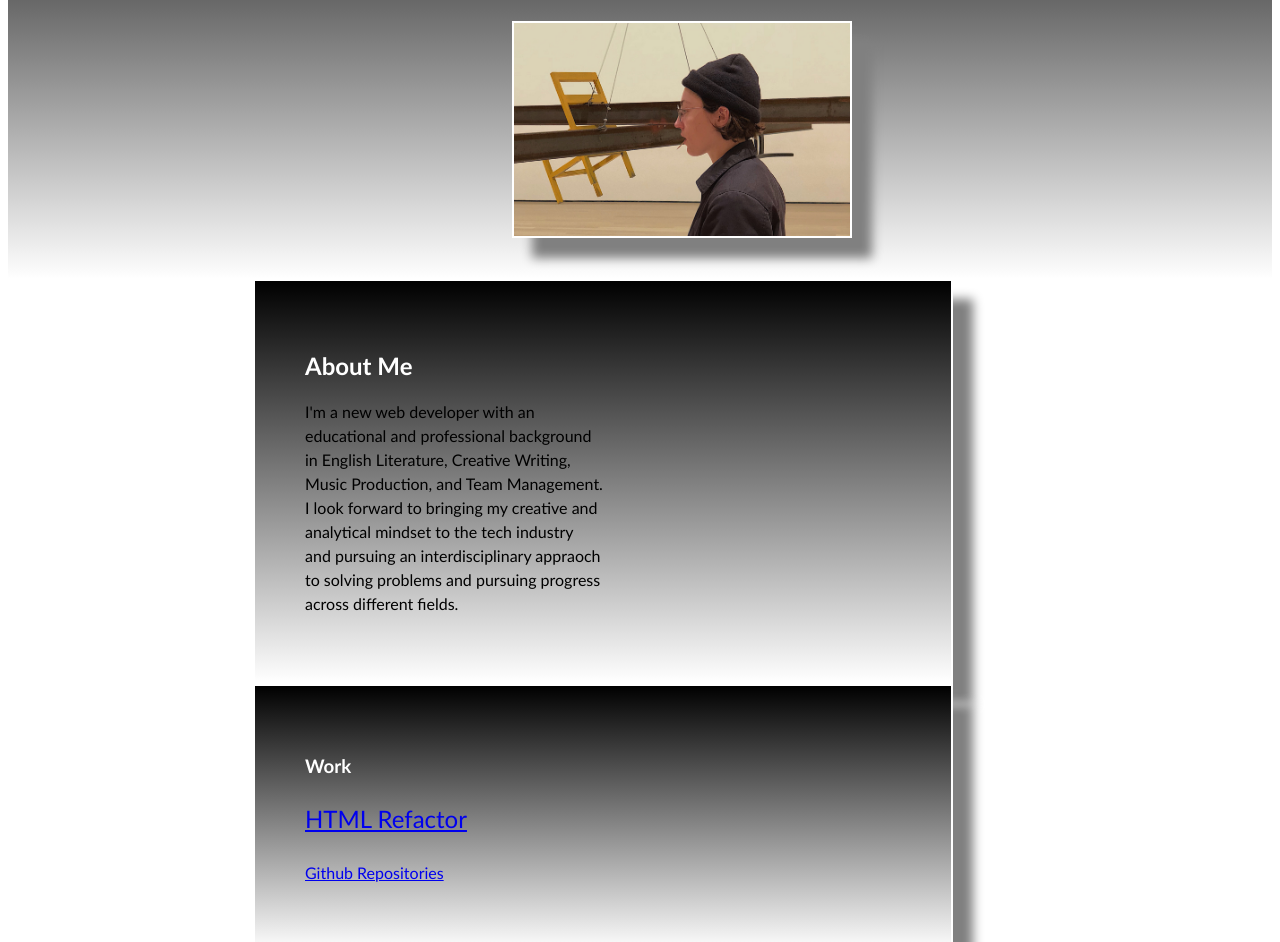
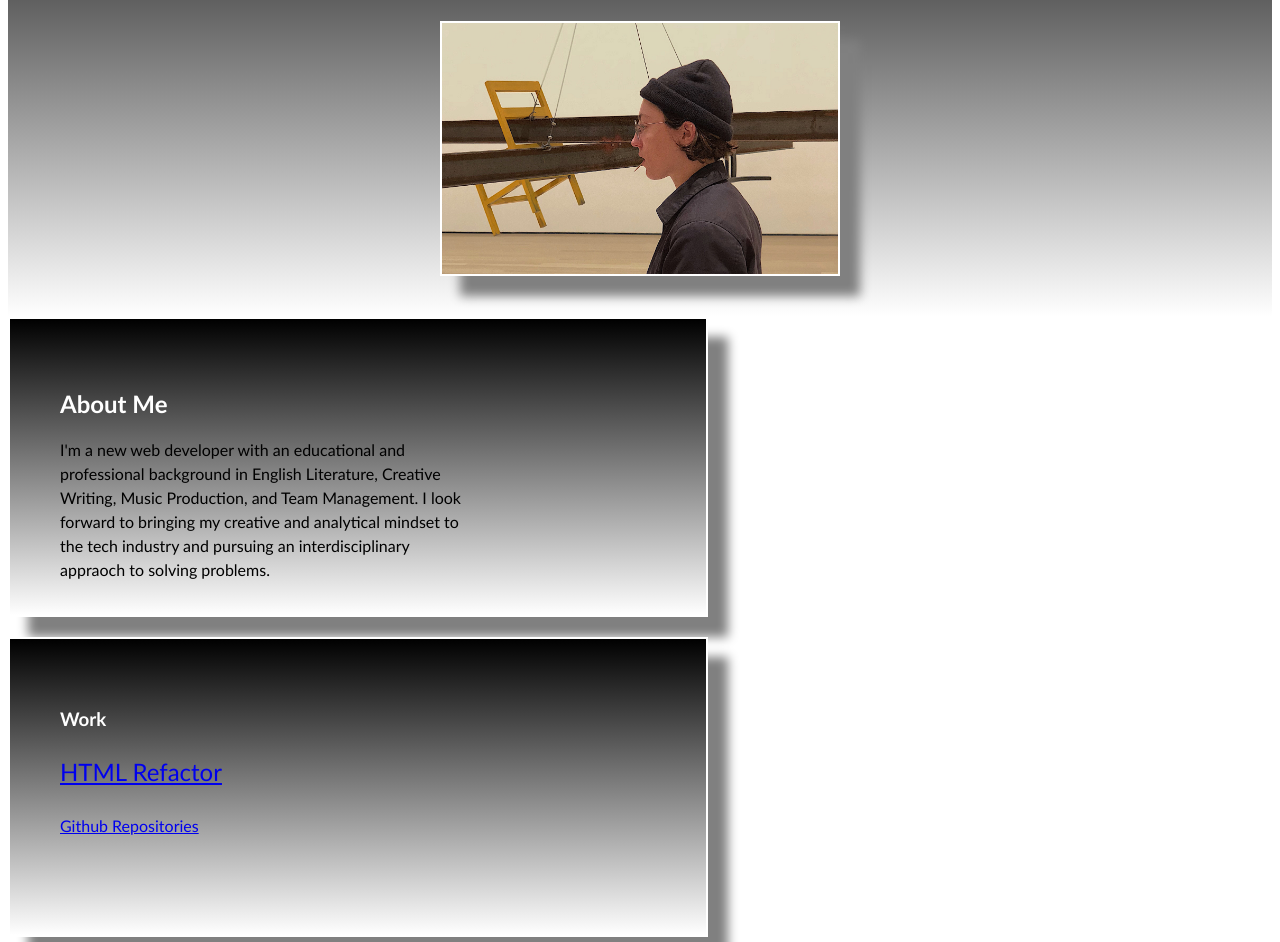
Before and after one commit to isaacsto/Portfolio, a plain HTML site: page index.html in a window 1280 px wide. Shown: the part 199-1141 px from the top of the page. Drawn offline with Linux system fonts and the light colour scheme; files whose address does not match are found by name.

Commit message:
changed sectionContent CSS

```diff
--- a/index.html
+++ b/index.html
@@ -39,8 +39,7 @@
             <p>
                 I'm a new web developer with an educational and professional background in English Literature, Creative
                 Writing, Music Production, and Team Management. I look forward to bringing my creative and analytical
-                mindset to the tech industry and pursuing an interdisciplinary appraoch to solving problems and pursuing
-                progress across different fields.
+                mindset to the tech industry and pursuing an interdisciplinary appraoch to solving problems.
             </p>
         </section>
         <section id="work" class="sectionContent">
--- a/style.css
+++ b/style.css
@@ -10,13 +10,12 @@ header {
     background-color: rgb(179, 206, 231);
     color: darkslategray;
     background-image: linear-gradient(black, white);
-    text-align: center;
+
 }
 
 h1 {
     color: white;
     text-shadow: 2px 2px;
-    padding-left: 375px;
 }
 
 header nav {
@@ -39,7 +38,7 @@ header nav ul li {
 }
 
 img {
-    max-width: 40%;
+    max-width: 400px;
 
     border: 2px solid white;
     box-shadow: 20px 20px 10px grey;
@@ -49,7 +48,7 @@ img {
 .center {
     display: block;
     margin-left: auto;
-    margin-right: 400px;
+    margin-right: auto;
     width: 50%;
 
 }
@@ -61,12 +60,15 @@ img {
 
 p {
     font-family: 'Gill Sans', 'Gill Sans MT', Calibri, 'Trebuchet MS', sans-serif;
-    max-width: 50%;
+    max-width: 70%;
     line-height: 150%;
 }
 
 a {
     font-family: 'Gill Sans', 'Gill Sans MT', Calibri, 'Trebuchet MS', sans-serif;
+}
+.content {
+    display: inline-block;
 }
 
 .sectionContent {
@@ -75,16 +77,14 @@ a {
     padding: 50px;
     border: 2px solid white;
     box-shadow: 20px 20px 10px grey;
+    margin-bottom: 20px;
+    padding: 50px;
+    height: 300px;
 }
-.content {
-    margin-left: 245px;
-}
+
 .application {
     font-size: x-large;
 }
-
 footer {
-    margin-left: 530px;
-    margin-top: 50px;
-
+    margin-top: 25px;
 }
```
